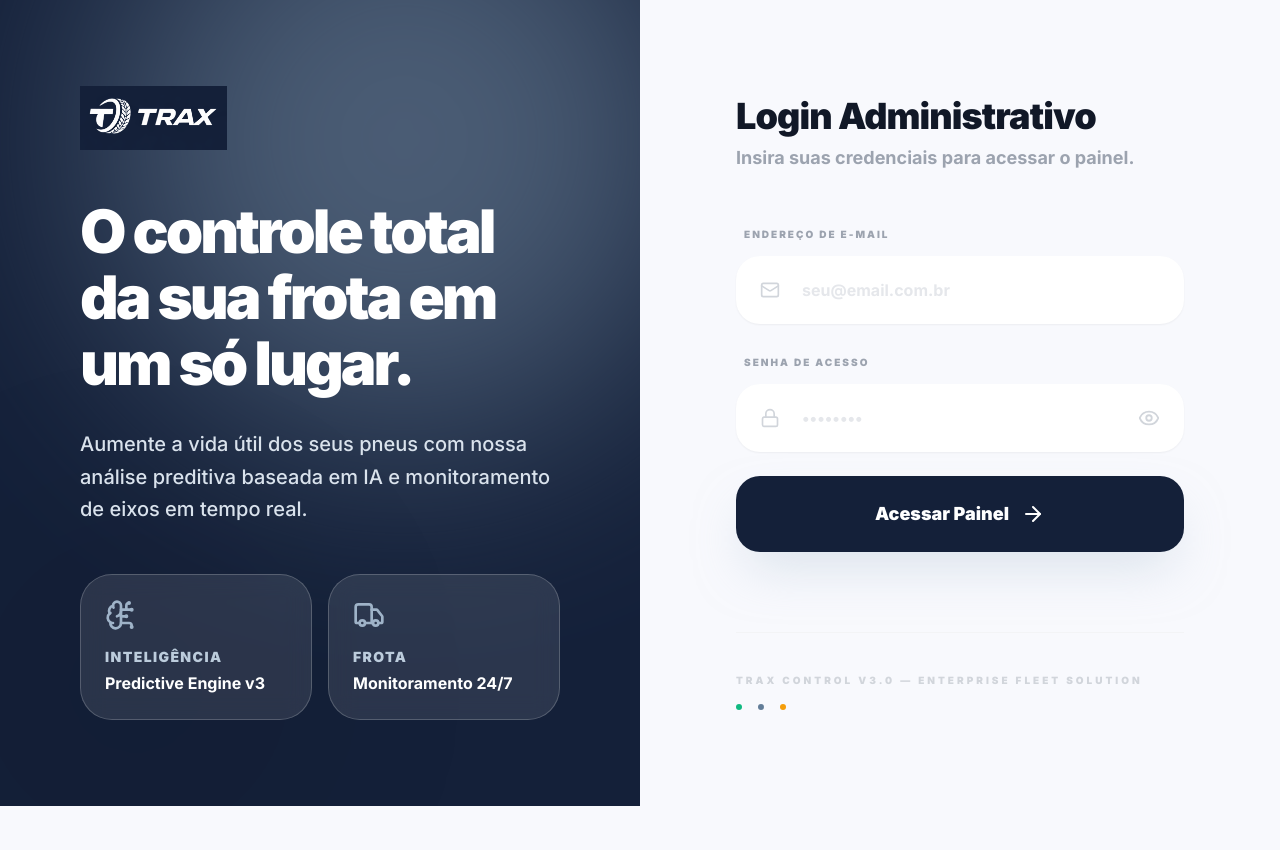
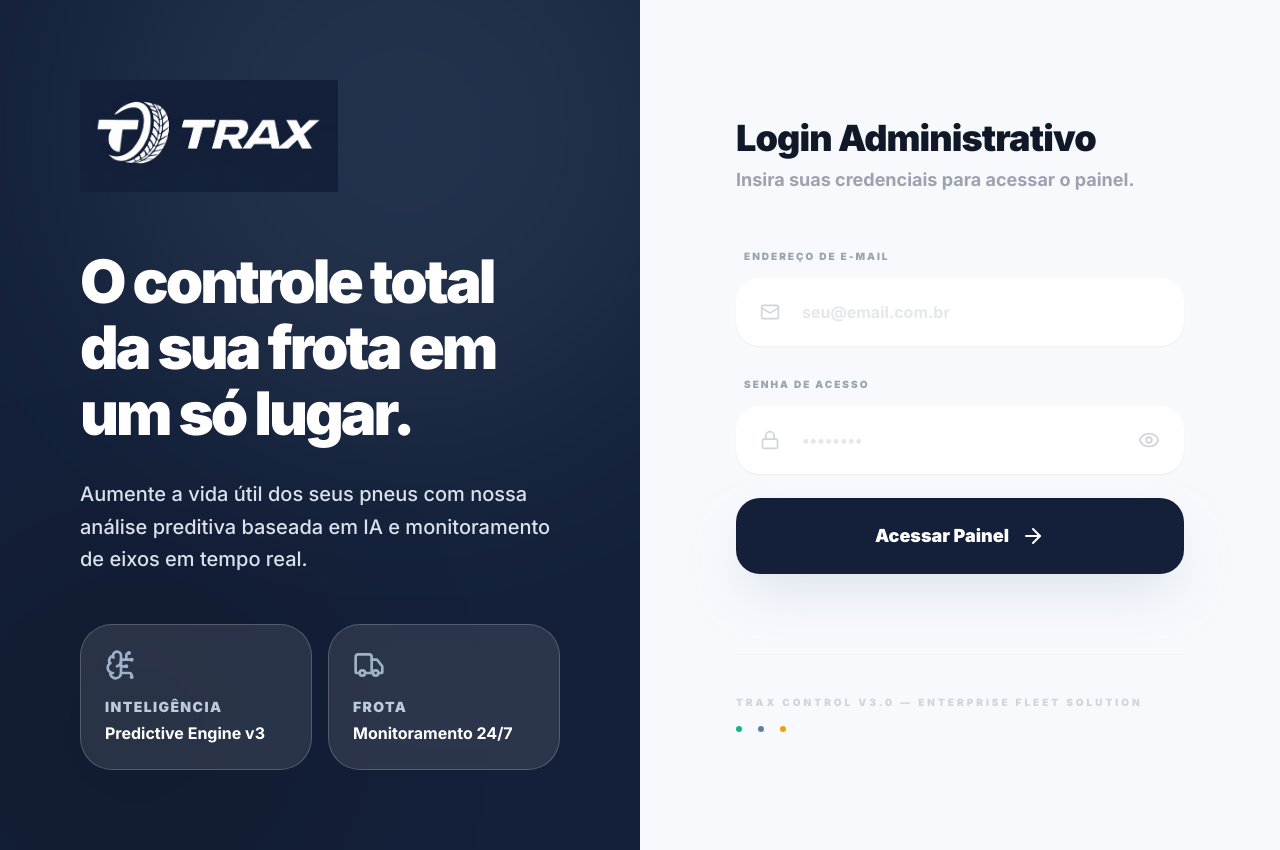
Before and after one commit to PneusControl/pneucontrol, a Next.js app: page /login in a window 1280 px wide. Before the commit the page ends 806 px from the top, so only its background shows below. Built offline with nearby package versions, Linux system fonts and the light colour scheme; no server answers.

Commit message:
design: increase logo sizes and fix login background harmony

```diff
--- a/app/(auth)/login/page.tsx
+++ b/app/(auth)/login/page.tsx
@@ -37,16 +37,16 @@ export default function LoginPage() {
         <div className="min-h-screen bg-[#F8F9FD] flex">
             {/* Lado Esquerdo - Hero Premium */}
             <div className="hidden lg:flex lg:w-1/2 bg-indigo-600 relative overflow-hidden items-center justify-center p-20">
-                {/* Efeitos de Fundo Arredondados */}
-                <div className="absolute top-[-20%] right-[-10%] w-[600px] h-[600px] bg-indigo-400 rounded-full blur-[120px] opacity-50"></div>
-                <div className="absolute bottom-[-10%] left-[-10%] w-[400px] h-[400px] bg-black/20 rounded-full blur-[100px] opacity-30"></div>
+                {/* Efeitos de Fundo Arredondados - Ajustados para harmonia com azul escuro */}
+                <div className="absolute top-[-20%] right-[-10%] w-[600px] h-[600px] bg-indigo-500 rounded-full blur-[120px] opacity-20"></div>
+                <div className="absolute bottom-[-10%] left-[-10%] w-[400px] h-[400px] bg-black/40 rounded-full blur-[100px] opacity-30"></div>
 
                 <div className="z-10 text-white max-w-lg">
-                    <div className="mb-12">
+                    <div className="mb-14">
                         <img
                             src="/brand/logo.png"
                             alt="TRAX Logo"
-                            className="h-16 w-auto object-contain"
+                            className="h-28 w-auto object-contain"
                         />
                     </div>
 
@@ -76,11 +76,11 @@ export default function LoginPage() {
             <div className="w-full lg:w-1/2 flex items-center justify-center p-8 lg:p-24">
                 <div className="w-full max-w-md animate-in fade-in slide-in-from-right-8 duration-700">
                     <div className="mb-12">
-                        <div className="lg:hidden mb-8">
+                        <div className="lg:hidden mb-10">
                             <img
                                 src="/brand/logo.png"
                                 alt="TRAX Logo"
-                                className="h-10 w-auto object-contain"
+                                className="h-16 w-auto object-contain"
                             />
                         </div>
                         <h2 className="text-4xl font-black text-gray-900 mb-2 tracking-tight">Login Administrativo</h2>
--- a/components/dashboard/Sidebar.tsx
+++ b/components/dashboard/Sidebar.tsx
@@ -46,11 +46,11 @@ export function Sidebar() {
 
     return (
         <aside className="w-72 h-screen bg-indigo-600 flex flex-col p-6 shadow-2xl overflow-y-auto no-scrollbar border-r border-white/5">
-            <div className="mb-10 px-2 flex items-center">
+            <div className="mb-12 px-1 flex items-center">
                 <img
                     src="/brand/logo.png"
                     alt="TRAX Logo"
-                    className="h-10 w-auto object-contain"
+                    className="h-16 w-auto object-contain"
                 />
             </div>
 
```
